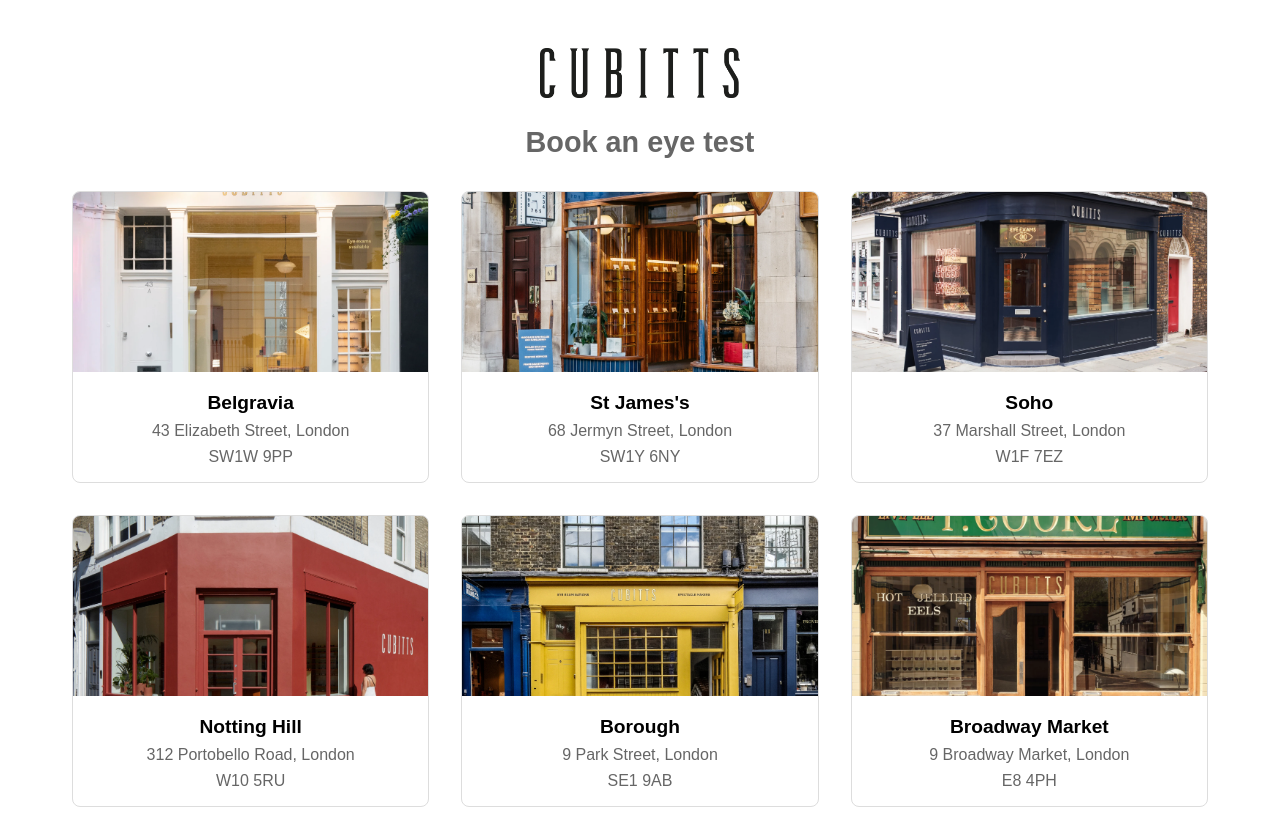
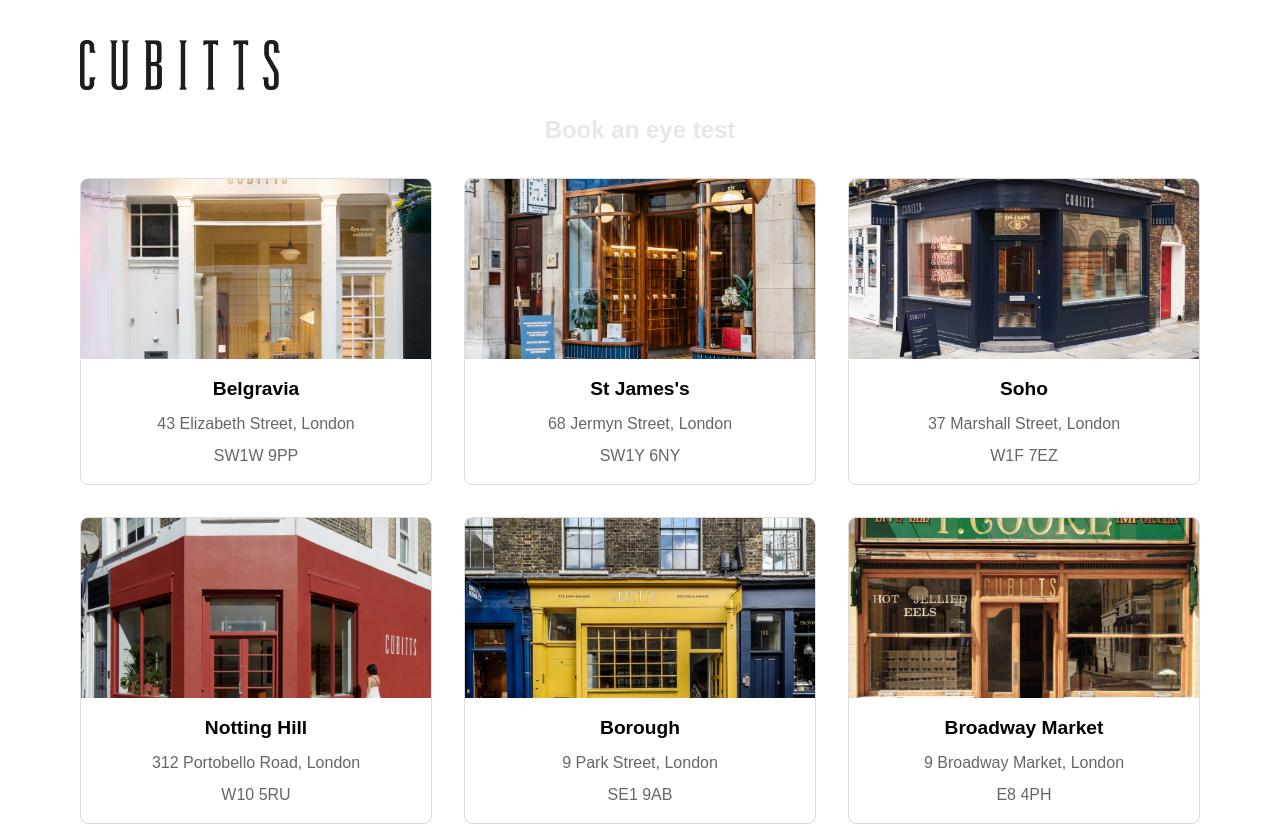
Before and after one commit to birophilo/booking-exercise, a Vue app in the folder vue-fastapi/frontend/: page / in a window 1280 px wide. Shown: the top 826 px of the page. Built offline with nearby package versions, Linux system fonts and the light colour scheme; no server answers.

Commit message:
installed Tailwind CSS

```diff
--- a/vue-fastapi/frontend/index.html
+++ b/vue-fastapi/frontend/index.html
@@ -3,6 +3,7 @@
   <head>
     <meta charset="UTF-8" />
     <meta name="viewport" content="width=device-width, initial-scale=1.0" />
+    <link href="/src/assets/main.css" rel="stylesheet">
     <title>Book an Eye Exam</title>
   </head>
   <body>
--- /dev/null
+++ b/vue-fastapi/frontend/postcss.config.mjs
@@ -0,0 +1,6 @@
+export default {
+  plugins: {
+    tailwindcss: {},
+    autoprefixer: {},
+  },
+}
--- /dev/null
+++ b/vue-fastapi/frontend/src/assets/main.css
@@ -0,0 +1,3 @@
+@tailwind base;
+@tailwind components;
+@tailwind utilities;
--- a/vue-fastapi/frontend/src/main.js
+++ b/vue-fastapi/frontend/src/main.js
@@ -5,6 +5,7 @@
 import StoreSelectionPage from './views/StoreSelectionPage.vue'
 import BookingPage from './views/BookingPage.vue'
 import ConfirmationPage from './views/ConfirmationPage.vue'
+import './assets/main.css'
 
 const router = createRouter({
   history: createWebHistory(),
--- a/vue-fastapi/frontend/src/views/StoreSelectionPage.vue
+++ b/vue-fastapi/frontend/src/views/StoreSelectionPage.vue
@@ -3,7 +3,7 @@
     <div class="logo-container">
       <img :src="logo" alt="CUBITTS Logo" class="logo-image" />
     </div>
-    <h2>Book an eye test</h2>
+    <h2 class="text-2xl font-bold text-gray-200 mb-8">Book an eye test</h2>
     <div class="branch-selection-container">
       <div
         v-for="branch in branchList"
@@ -80,22 +80,6 @@
   height: auto;
 }
 
-h1 {
-  font-size: 2.5rem;
-  margin-bottom: 0.5rem;
-}
-
-h2 {
-  font-size: 1.8rem;
-  margin-bottom: 2rem;
-  color: #666;
-}
-
-h3 {
-  font-size: 1.5rem;
-  margin-bottom: 1.5rem;
-}
-
 .branch-selection-container {
   display: grid;
   grid-template-columns: repeat(auto-fill, minmax(280px, 1fr));
--- /dev/null
+++ b/vue-fastapi/frontend/tailwind.config.mjs
@@ -0,0 +1,11 @@
+/** @type {import('tailwindcss').Config} */
+export default {
+  content: [
+    "./index.html",
+    "./src/**/*.{vue,js,ts,jsx,tsx}",
+  ],
+  theme: {
+    extend: {},
+  },
+  plugins: [],
+}
--- a/vue-fastapi/frontend/vite.config.js
+++ b/vue-fastapi/frontend/vite.config.js
@@ -2,7 +2,9 @@
 import vue from '@vitejs/plugin-vue'
 
 export default defineConfig({
-  plugins: [vue()],
+  plugins: [
+    vue()
+  ],
   server: {
     port: 3000
   }
```
Also changed, not shown: vue-fastapi/frontend/package.json (+7 -3 lines), 1 other file (tests, documents, lock files or other folders).
